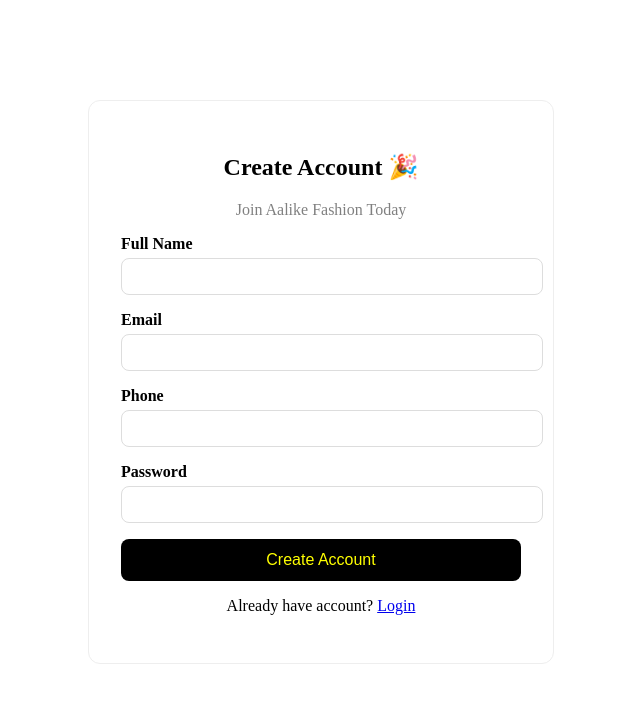
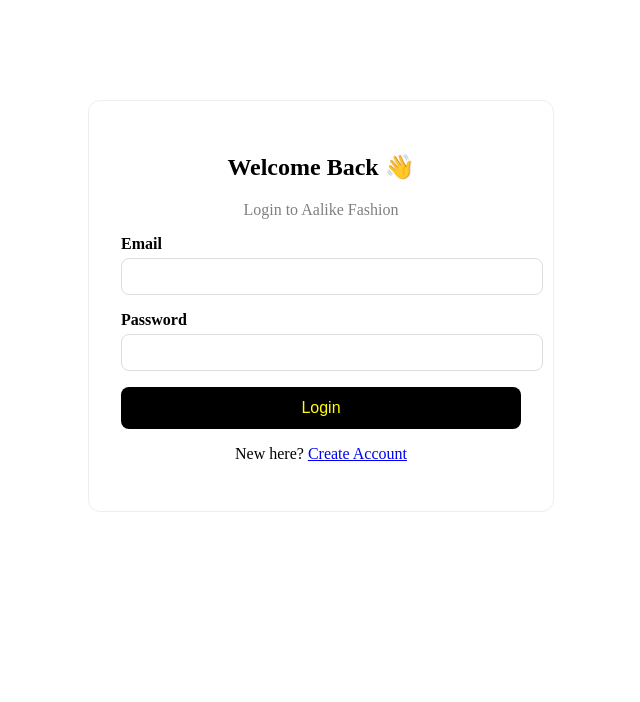
Before and after one commit to ritesh817897-netizen/aalike-fashion, a Next.js app: page /login in a window 1280 px wide. Shown: the top 702 px of the page, without its empty margins (319-959 px from the left). Built offline with nearby package versions, Linux system fonts and the light colour scheme.

Commit message:
Fix login page content

```diff
--- a/app/login/page.tsx
+++ b/app/login/page.tsx
@@ -2,7 +2,7 @@
 import { useState } from 'react';
 import { useRouter } from 'next/navigation';
 
-export default function Signup() {
+export default function Login() {
   const router = useRouter();
   const [error, setError] = useState('');
   const [loading, setLoading] = useState(false);
@@ -13,22 +13,20 @@
     setError('');
 
     const form = e.currentTarget;
-    const name = (form[0] as HTMLInputElement).value;
-    const email = (form[1] as HTMLInputElement).value;
-    const phone = (form[2] as HTMLInputElement).value;
-    const password = (form[3] as HTMLInputElement).value;
+    const email = (form[0] as HTMLInputElement).value;
+    const password = (form[1] as HTMLInputElement).value;
 
     try {
-      const res = await fetch('/api/auth/register', {
+      const res = await fetch('/api/auth/login', {
         method: 'POST',
         headers: { 'Content-Type': 'application/json' },
-        body: JSON.stringify({ name, email, phone, password }),
+        body: JSON.stringify({ email, password }),
       });
 
       const data = await res.json();
 
       if (res.ok) {
-        router.push('/login');
+        router.push('/');
       } else {
         setError(data.error || 'Kuch gadbad ho gayi');
       }
@@ -41,8 +39,8 @@
 
   return (
     <div style={{maxWidth:'400px',margin:'100px auto',padding:'2rem',border:'1px solid #eee',borderRadius:'12px'}}>
-      <h2 style={{textAlign:'center'}}>Create Account 🎉</h2>
-      <p style={{textAlign:'center',color:'gray'}}>Join Aalike Fashion Today</p>
+      <h2 style={{textAlign:'center'}}>Welcome Back 👋</h2>
+      <p style={{textAlign:'center',color:'gray'}}>Login to Aalike Fashion</p>
 
       {error && (
         <div style={{background:'#fee',color:'red',padding:'10px',borderRadius:'8px',marginBottom:'1rem',textAlign:'center'}}>
@@ -52,28 +50,20 @@
 
       <form onSubmit={handleSubmit}>
         <div style={{marginBottom:'1rem'}}>
-          <label><b>Full Name</b></label>
-          <input type="text" required style={{width:'100%',padding:'10px',marginTop:'5px',borderRadius:'8px',border:'1px solid #ddd'}} />
-        </div>
-        <div style={{marginBottom:'1rem'}}>
           <label><b>Email</b></label>
           <input type="email" required style={{width:'100%',padding:'10px',marginTop:'5px',borderRadius:'8px',border:'1px solid #ddd'}} />
-        </div>
-        <div style={{marginBottom:'1rem'}}>
-          <label><b>Phone</b></label>
-          <input type="text" style={{width:'100%',padding:'10px',marginTop:'5px',borderRadius:'8px',border:'1px solid #ddd'}} />
         </div>
         <div style={{marginBottom:'1rem'}}>
           <label><b>Password</b></label>
           <input type="password" required style={{width:'100%',padding:'10px',marginTop:'5px',borderRadius:'8px',border:'1px solid #ddd'}} />
         </div>
         <button type="submit" disabled={loading} style={{width:'100%',padding:'12px',background:'black',color:'yellow',border:'none',borderRadius:'8px',fontSize:'16px',cursor:'pointer'}}>
-          {loading ? 'Creating...' : 'Create Account'}
+          {loading ? 'Logging in...' : 'Login'}
         </button>
       </form>
 
       <p style={{textAlign:'center',marginTop:'1rem'}}>
-        Already have account? <a href="/login">Login</a>
+        New here? <a href="/signup">Create Account</a>
       </p>
     </div>
   );
```
